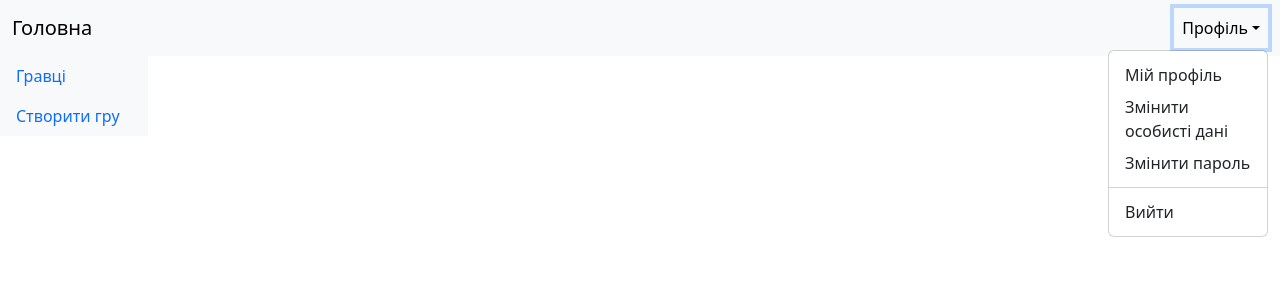
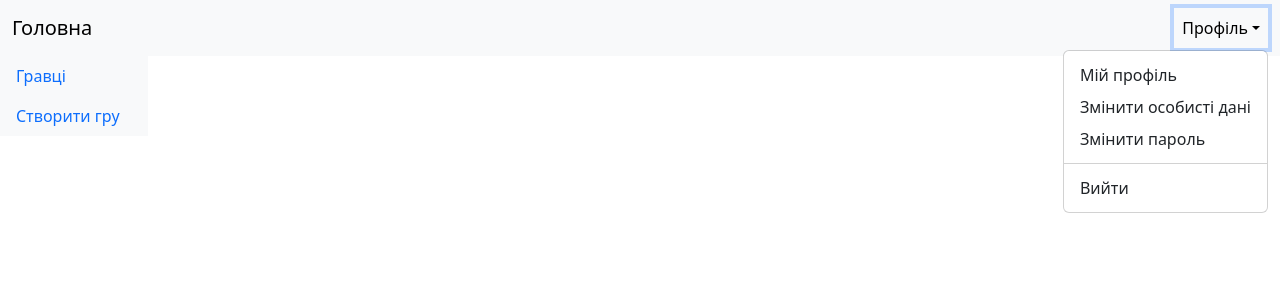
Before and after one commit to AndrewSkylone/TeamManager, a Django app: page / in a window 1280 px wide, after a click on "Профіль". Shown: the top 300 px of the page. Run offline with Django 4.2, Linux system fonts and the light colour scheme; the visitor is signed in with stand-in values (Sample User, id 1); data that the repository does not hold is empty; some libraries are stand-ins or nearby versions.

Commit message:
Виправлено дроп даун меню

```diff
--- a/sport_team/main/models.py
+++ b/sport_team/main/models.py
@@ -94,14 +94,17 @@ class Player(AbstractUser):
         super().save(*args, **kwargs)
 
         if self.avatar and self.avatar.name != 'default-avatar.png':
-            img = Image.open(self.avatar.path)
-            img = img.convert("RGB")
+            try:
+                img = Image.open(self.avatar.path)
+                img = img.convert("RGB")
 
-            # обрізає та масштабує до точного розміру
-            img = ImageOps.fit(
-                img,
-                (300, 300),
-                method=Image.Resampling.LANCZOS
-            )
+                # обрізає та масштабує до точного розміру
+                img = ImageOps.fit(
+                    img,
+                    (300, 300),
+                    method=Image.Resampling.LANCZOS
+                )
 
-            img.save(self.avatar.path, quality=90)
+                img.save(self.avatar.path, quality=90)
+            except:
+                print('Не вдалось обробити зображення')
--- a/sport_team/main/static/main/style.css
+++ b/sport_team/main/static/main/style.css
@@ -1,11 +1,3 @@
 .root {
     font-size: larger;
 }
-.dropdown-menu {
-    max-width: 100vw;
-}
-
-.dropdown-item {
-    white-space: normal;
-    word-wrap: break-word;
-}
--- a/sport_team/main/templates/main/index.html
+++ b/sport_team/main/templates/main/index.html
@@ -3,7 +3,7 @@
 {% block content %}
 {% if future_games %}
 <h1>Заплановані ігри</h1>
-<div class="list-group">
+<div class="list-group mb-5">
     {% for game in future_games %}
     {% include "main/game_card.html" %}
     {% endfor %}
--- a/sport_team/main/views.py
+++ b/sport_team/main/views.py
@@ -20,7 +20,7 @@ from .models import Player, PlayerRating, Game, Team
 
 
 
-class GameCreateView(CreateView):
+class GameCreateView(LoginRequiredMixin, CreateView):
     model = Game
     template_name = 'main/game/form.html'
     form_class = GameCreateForm
```
